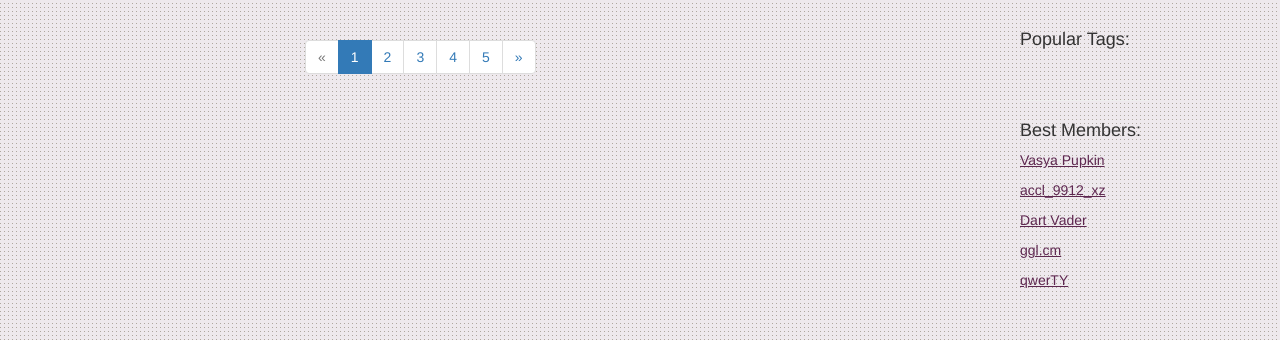
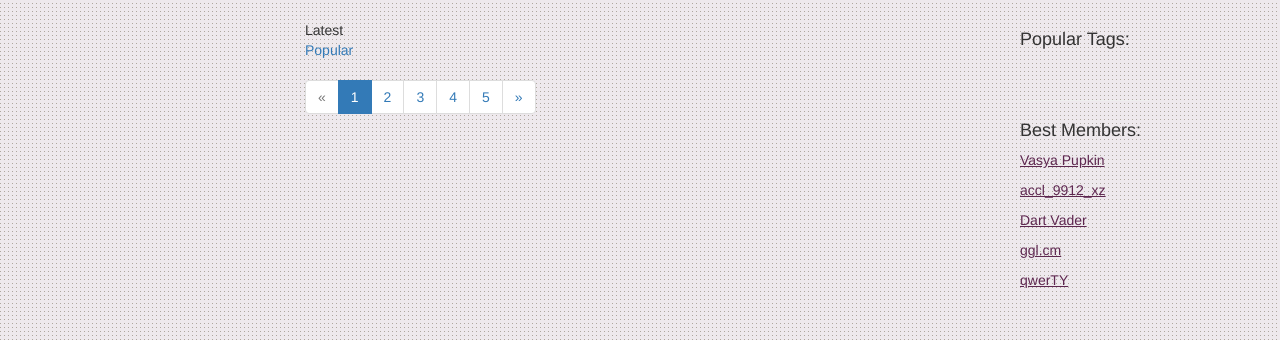
Before and after one commit to d3QUone/ask_kasatkin, a Django app: page / in a window 1280 px wide. Shown: the part 109-449 px from the top of the page. Run offline with Django 3.2, Linux system fonts and the light colour scheme; data that the repository does not hold is empty; some libraries are stand-ins or nearby versions.

Commit message:
added offset and switch new/popular on main page

```diff
--- a/ask_kasatkin/core/views.py
+++ b/ask_kasatkin/core/views.py
@@ -50,18 +50,34 @@ def create_question_item(item):
     }
 
 
-def index_page(request, offset=0):
-    data = get_static_data()
-    data["personal"] = get_user_data(request)  # processes all user's-stuff
+def index_page(request):
+    if request.method == "GET":
+        try:
+            offset = int(request.GET["offset"])
+        except:
+            offset = 0
+        try:
+            query = request.GET["query"]
+        except:
+            query = "latest"
 
-    buf = []
-    append = buf.append
-    all_questions = the_question.objects.all().order_by('-date')[offset*30:(offset+1)*30]
-    for item in all_questions:
-        append(create_question_item(item))
+        if query != "popular":
+            all_questions = the_question.objects.all().order_by('-date')[offset*30:(offset+1)*30]
+        else:
+            all_questions = the_question.objects.all().order_by('-rating')[offset*30:(offset+1)*30]
 
-    data["questions"] = buf
-    return render(request, "core__index.html", data)
+        # create data to render
+        buf = []
+        append = buf.append
+        for item in all_questions:
+            append(create_question_item(item))
+
+        data = get_static_data()
+        data["personal"] = get_user_data(request)  # processes all user's-stuff
+        data["questions"] = buf
+        data["offset"] = offset  # save request params to render page like a boss
+        data["query"] = query
+        return render(request, "core__index.html", data)
 
 
 
--- a/ask_kasatkin/templates/core__index.html
+++ b/ask_kasatkin/templates/core__index.html
@@ -1,7 +1,18 @@
 {% extends "base.html" %}
 {% block title %}Ask-Kasatkin Main Page{% endblock title %}
 {% block content %}
+<div class="switchers__block">
+{% if query == 'latest' %}
+  <div class="switcher__active">Latest</div>
+  <div class="switcher__notactive"><a href="{% url 'core:home' %}?query=popular">Popular</a></div>
+{% else %}
+  <div class="switcher__noactive"><a href="{% url 'core:home' %}?query=latest">Latest</a></div>
+  <div class="switcher__active">Popular</div>
+{% endif %}
+</div>
+
 {% include "question__list.html" %}
+    <!-- connect this too... -->
     <nav>
       <ul class="pagination">
         <li class="disabled">
```
